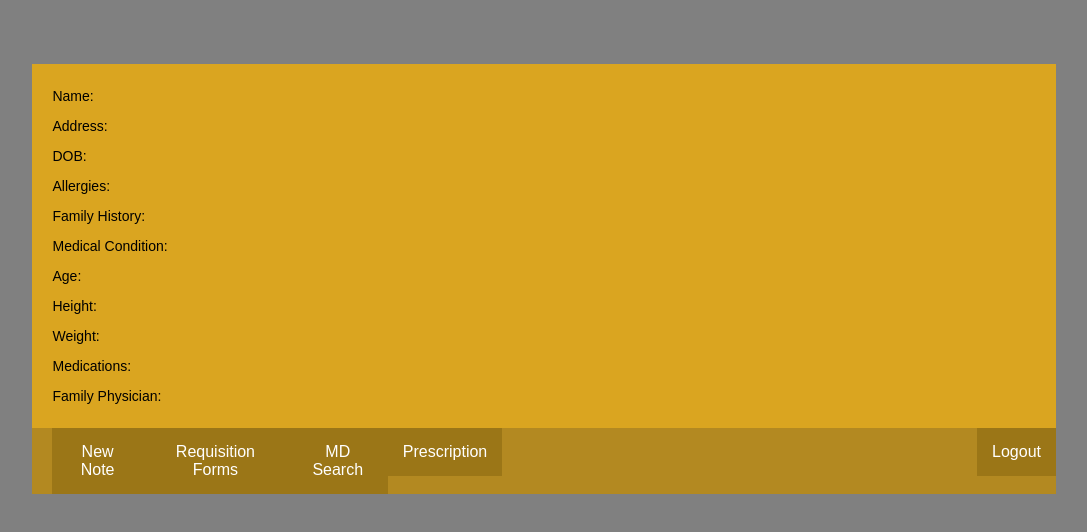
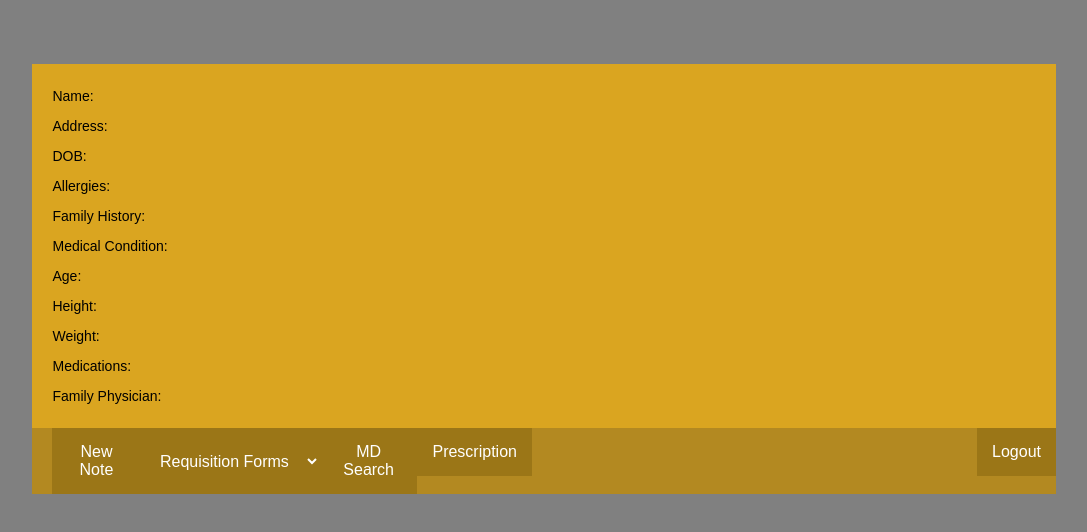
Before and after one commit to ShayFash/PatientManagementsystem, a React (Create React App) app in the folder src/hello-world/: page / in a window 1280 px wide. Shown: the top 532 px of the page, without its empty margins (96-1183 px from the left). Built offline with nearby package versions, Linux system fonts and the light colour scheme.

Commit message:
Added bare minimum Requisition Form pages

```diff
--- a/src/hello-world/src/components/MDSearchContainer.js
+++ b/src/hello-world/src/components/MDSearchContainer.js
@@ -4,6 +4,7 @@ import Demographics from './Demographics'
 
 function MDSearch(props) {
     const [specialtySelected, setSpecialtySelected] = useState(false);
+    // need to change to get selected instead of checking if it was selected
     if (!specialtySelected) {
         return <SpecialtyList isSelected={specialtySelected} setSpecialtySelected={setSpecialtySelected}/>
     }
--- a/src/hello-world/src/components/NavBar.js
+++ b/src/hello-world/src/components/NavBar.js
@@ -1,7 +1,11 @@
 import React from 'react';
-import { Link } from 'react-router-dom';
+import { Link, useHistory } from 'react-router-dom';
 
 function NavBar(props) {
+    let history = useHistory();
+    function handleChange(event) {
+        history.push(`/reqform/${event.target.value}`)
+    }
     return (
         <div className="navBar">
             <Link to="/newnote">
@@ -9,11 +13,13 @@ function NavBar(props) {
                     New Note
                 </button>
             </Link>
-            <Link>
-                <button className="navBarButton" onClick={props.onClick}>
-                    Requisition Forms
-                </button>
-            </Link>
+            <select className="navBarButton" onChange={handleChange}>
+                <option selected disabled>Requisition Forms</option>
+                <option value="bloodwork">Blood Work</option>
+                <option value="imaging">Imaging</option>
+                <option value="ecg">ECG</option>
+            </select>
+
             <Link to="/MDsearch">
                 <button className="navBarButton" onClick={props.onClick}>
                     MD Search
@@ -24,7 +30,7 @@ function NavBar(props) {
                     Prescription
                 </button>
             </Link>
-            <div className="horizontalDivider" style={{width: "52%"}}/>
+            <div className="horizontalDivider" style={{width: "50%"}}/>
             <Link to='/login'>
                 <button className="navBarButton" onClick={props.onClick}>
                     Logout
--- /dev/null
+++ b/src/hello-world/src/components/RequisitionFormContainer.js
@@ -0,0 +1,41 @@
+import React from 'react';
+import Demographics from './Demographics';
+import NavBar from './NavBar';
+
+function BloodWorkForm() {
+    return (
+        <div className="homeContainer">
+            <Demographics />
+            <NavBar />
+            <div style={{textAlign: "left", marginLeft: "5%"}}>
+                <h1>BloodWork</h1>
+            </div>
+        </div>
+    )
+}
+
+function ImagingForm() {
+    return (
+        <div className="homeContainer">
+            <Demographics />
+            <NavBar />
+            <form style={{textAlign: "left", marginLeft: "5%"}}>
+                <h1>Imaging</h1>
+            </form>
+        </div>
+    )
+}
+
+function ECGForm() {
+    return (
+        <div className="homeContainer">
+            <Demographics />
+            <NavBar />
+            <div style={{textAlign: "left", marginLeft: "5%"}}>
+                <h1>ECG</h1>
+            </div>
+        </div>
+    )
+}
+
+export {BloodWorkForm, ImagingForm, ECGForm};
--- a/src/hello-world/src/index.js
+++ b/src/hello-world/src/index.js
@@ -5,13 +5,13 @@ import reportWebVitals from './reportWebVitals';
 import {
     BrowserRouter as Router,
     Switch,
-    Route,
-    Link
+    Route
 } from "react-router-dom";
 import NewNote from './components/NewNoteContainer';
 import Login from './components/LoginContainer';
 import MDSearch from './components/MDSearchContainer';
 import HomeContainer from './components/HomeContainer';
+import {BloodWorkForm, ImagingForm, ECGForm} from './components/RequisitionFormContainer';
 
 // class Logout extends React.Component {
 //     render() {
@@ -24,12 +24,14 @@ export default function App() {
     return (
         <Router>
             <Switch>
-                {/* <Route path="/" exact component={Login} /> */}
                 <Route path="/" exact component={HomeContainer} />
                 {/* <Route path="/logout" component={Logout} /> */}
                 <Route path="/newnote" component={NewNote} />
                 <Route path="/login" component={Login}></Route>
                 <Route path="/MDsearch" component={MDSearch}></Route>
+                <Route path="/reqform/bloodwork" component={BloodWorkForm}></Route>
+                <Route path="/reqform/imaging" component={ImagingForm}></Route>
+                <Route path="/reqform/ecg" component={ECGForm}></Route>
             </Switch>
         </Router>
     );
```
